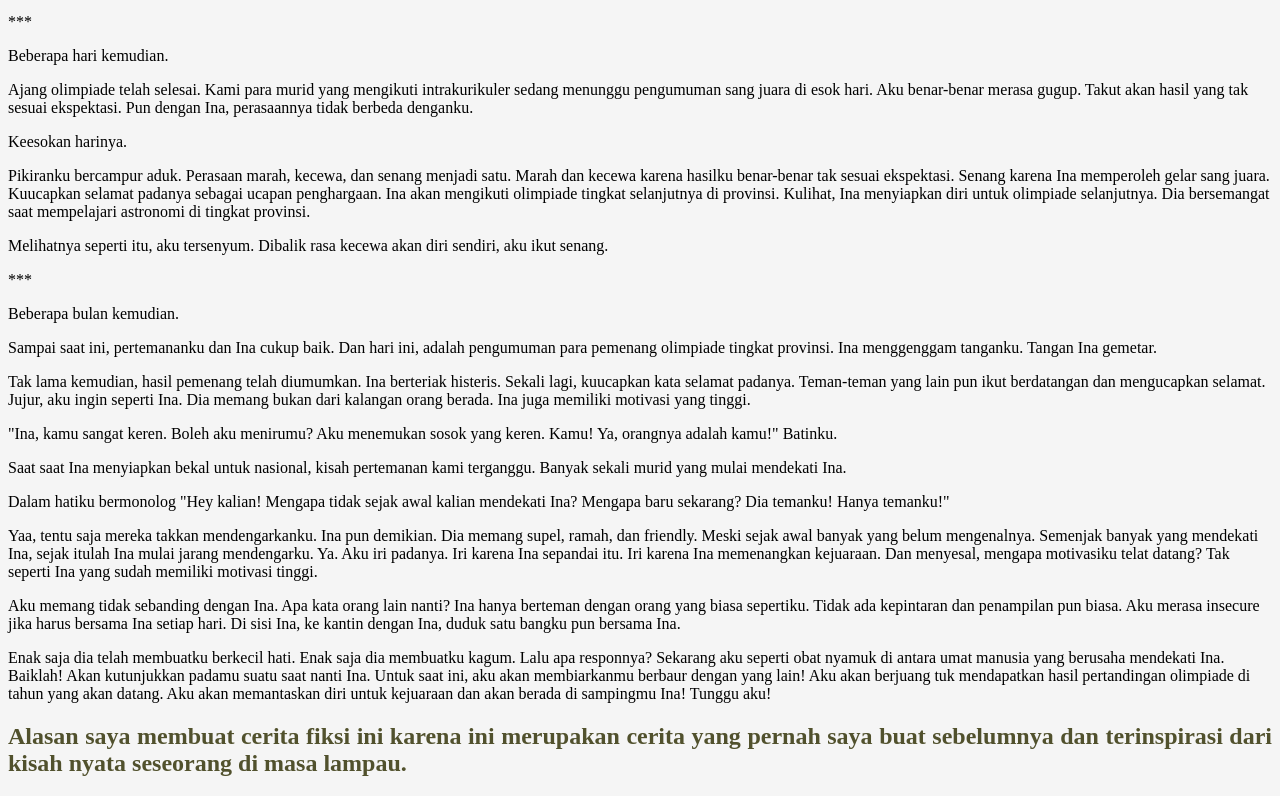
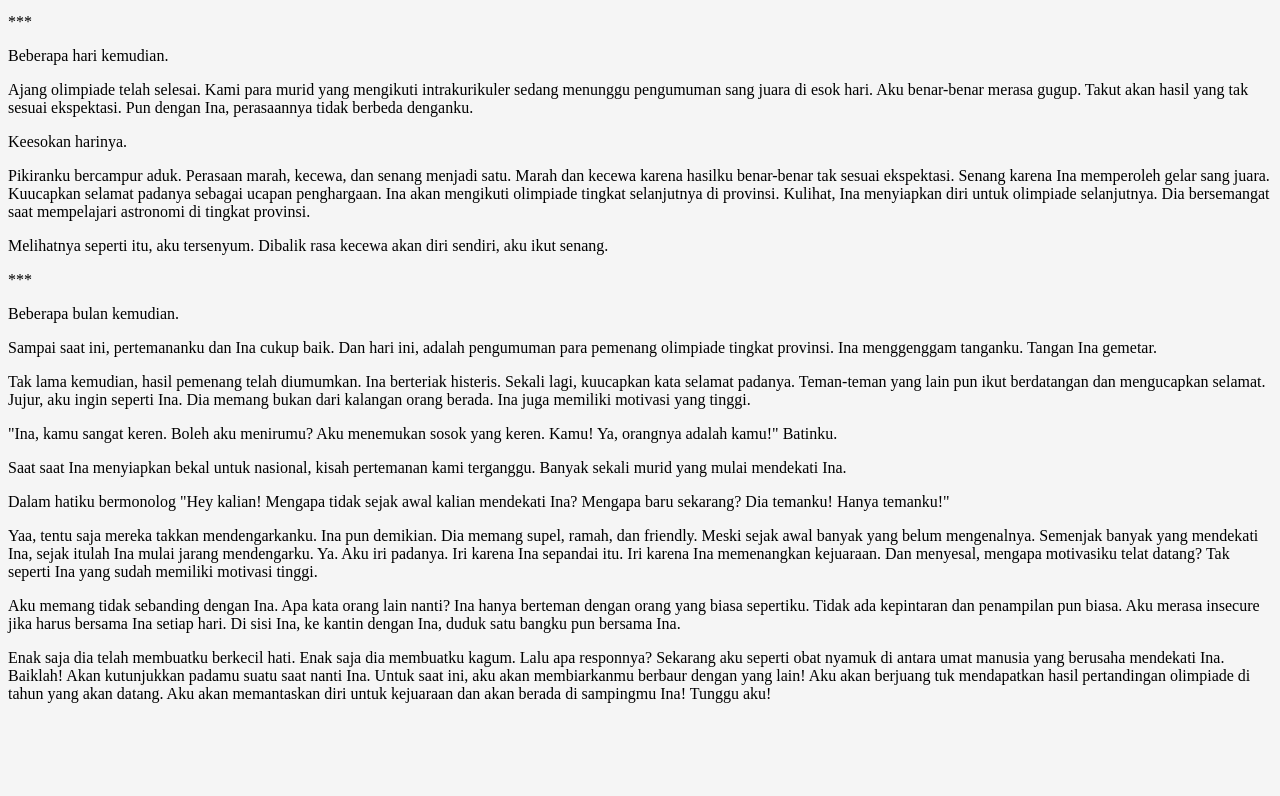
Before and after one commit to zamzami3/web_git2, a plain HTML site: page projectcerita.html in a window 1280 px wide. Shown: the part 1492-2288 px from the top of the page. After the commit the page ends 2211 px from the top, so only its background shows below. Drawn offline with Linux system fonts and the light colour scheme.

Commit message:
Update projectcerita.html

```diff
--- a/projectcerita.html
+++ b/projectcerita.html
@@ -239,9 +239,5 @@
             Aku akan berjuang tuk mendapatkan hasil pertandingan olimpiade di tahun yang akan datang.
             Aku akan memantaskan diri untuk kejuaraan dan akan berada di sampingmu Ina! Tunggu aku!
         </p>
-
-        <h2 style = "color: rgb(81, 81, 45); text-align:justify";> Alasan saya membuat cerita fiksi ini karena ini merupakan cerita yang pernah saya buat
-            sebelumnya dan terinspirasi dari kisah nyata seseorang di masa lampau. </h2
-
 </body>
 </html>
```
